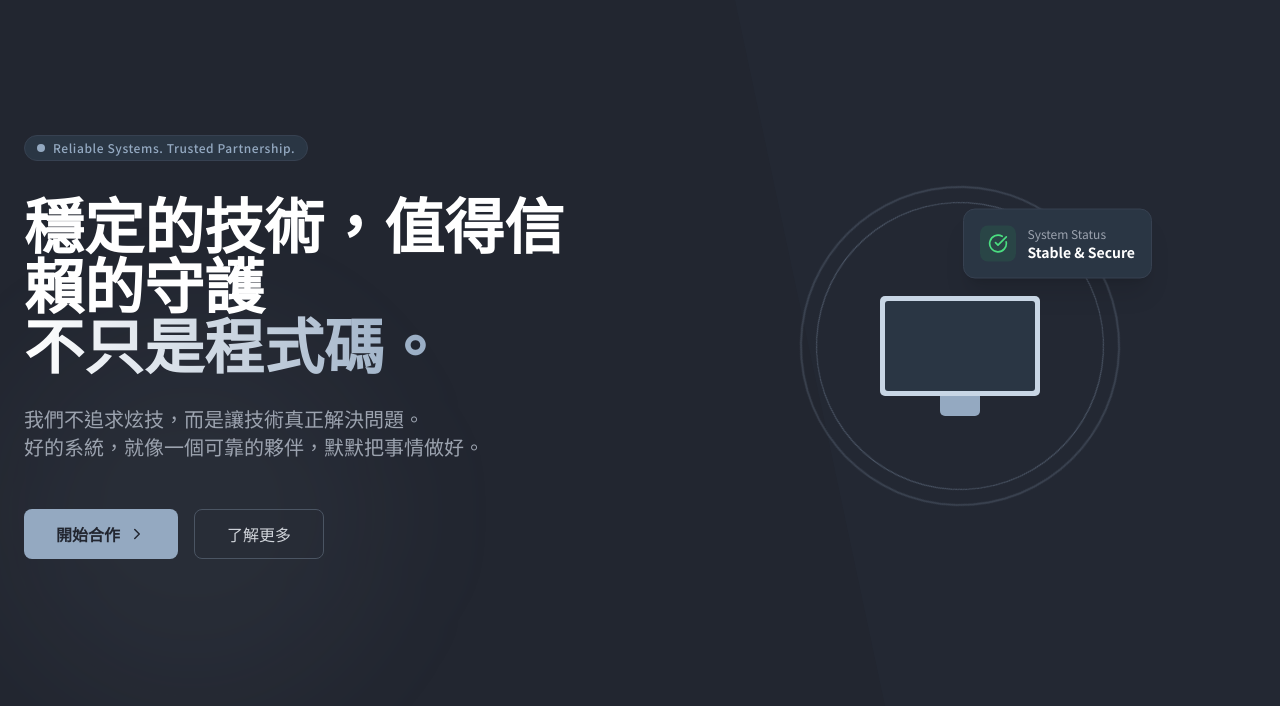
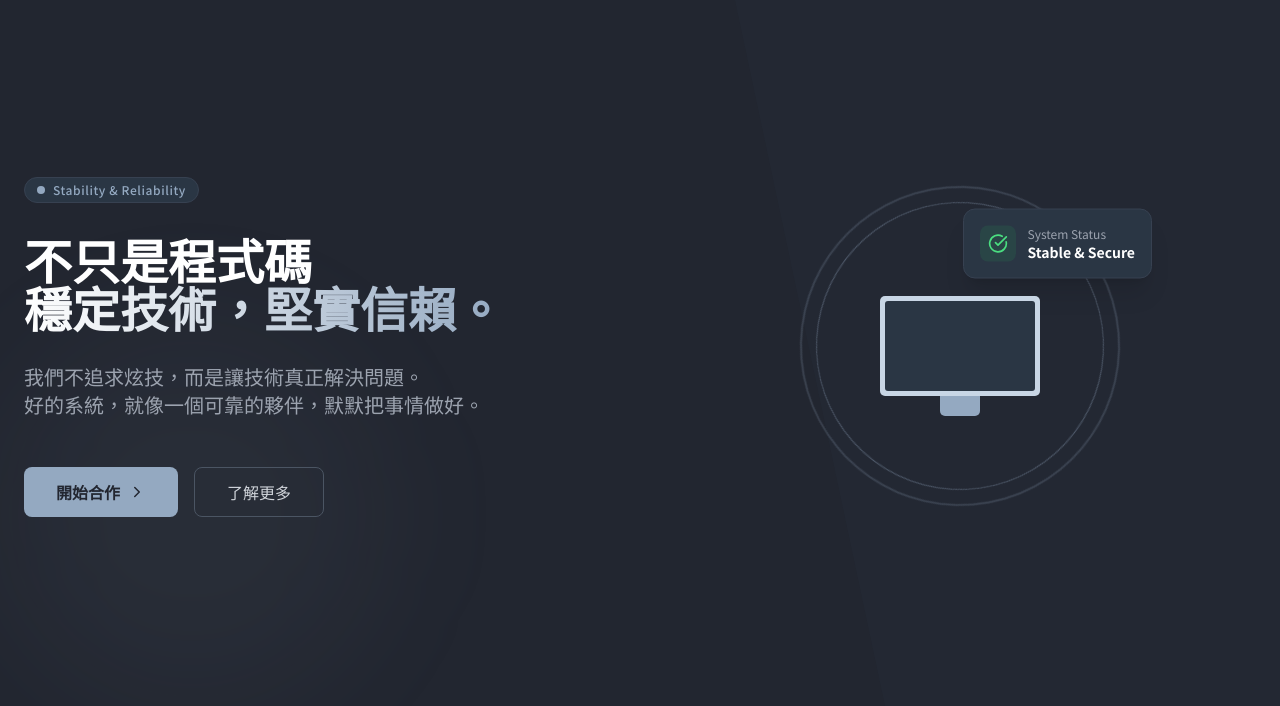
Before and after one commit to MuscovadoTech/intro, a plain HTML site: page index.html in a window 1280 px wide. Shown: the part 94-800 px from the top of the page. Drawn offline with nearby package versions, Linux system fonts and the light colour scheme.

Commit message:
Update text for stability and reliability section

```diff
--- a/index.html
+++ b/index.html
@@ -314,12 +314,12 @@
                         <div class="space-y-8 animate-fade-in-up">
                             <div class="inline-flex items-center gap-2 px-3 py-1 rounded-full bg-bg-card border border-gray-700 text-text-sub text-xs font-medium tracking-wider">
                                 <span class="w-2 h-2 rounded-full bg-accent animate-pulse"></span>
-                                Reliable Systems. Trusted Partnership.
+                                Stability & Reliability
                             </div>
 
-                            <h1 class="text-4xl md:text-6xl font-bold leading-tight">
-                                穩定的技術，值得信賴的守護<br/>
-                                <span class="gradient-text">不只是程式碼。</span>
+                            <h1 class="text-4xl md:text-5xl font-bold leading-tight">
+                                不只是程式碼<br/>
+                                <span class="gradient-text">穩定技術，堅實信賴。</span>
                             </h1>
 
                             <p class="text-gray-400 text-lg md:text-xl max-w-lg leading-relaxed">
```
